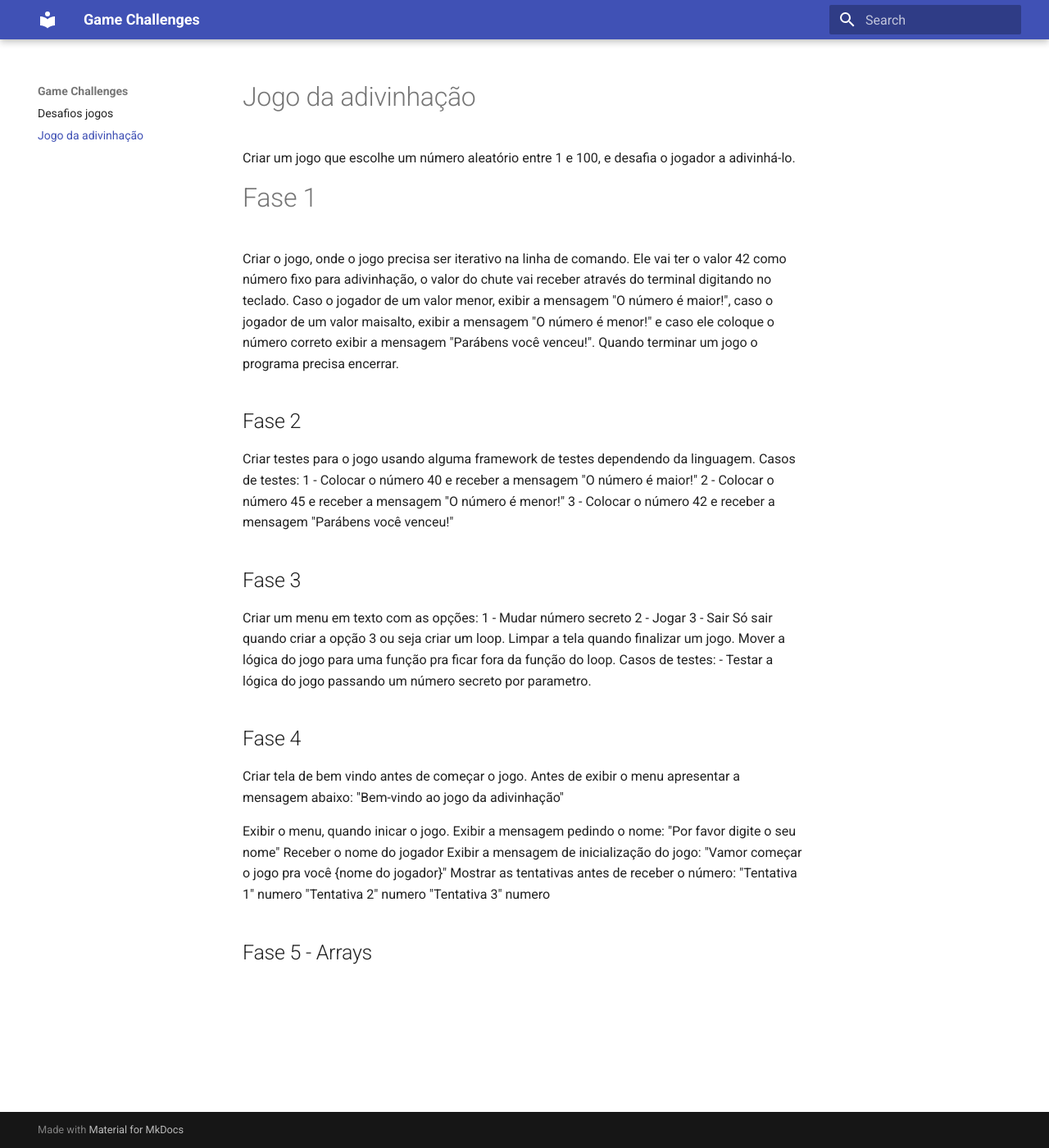
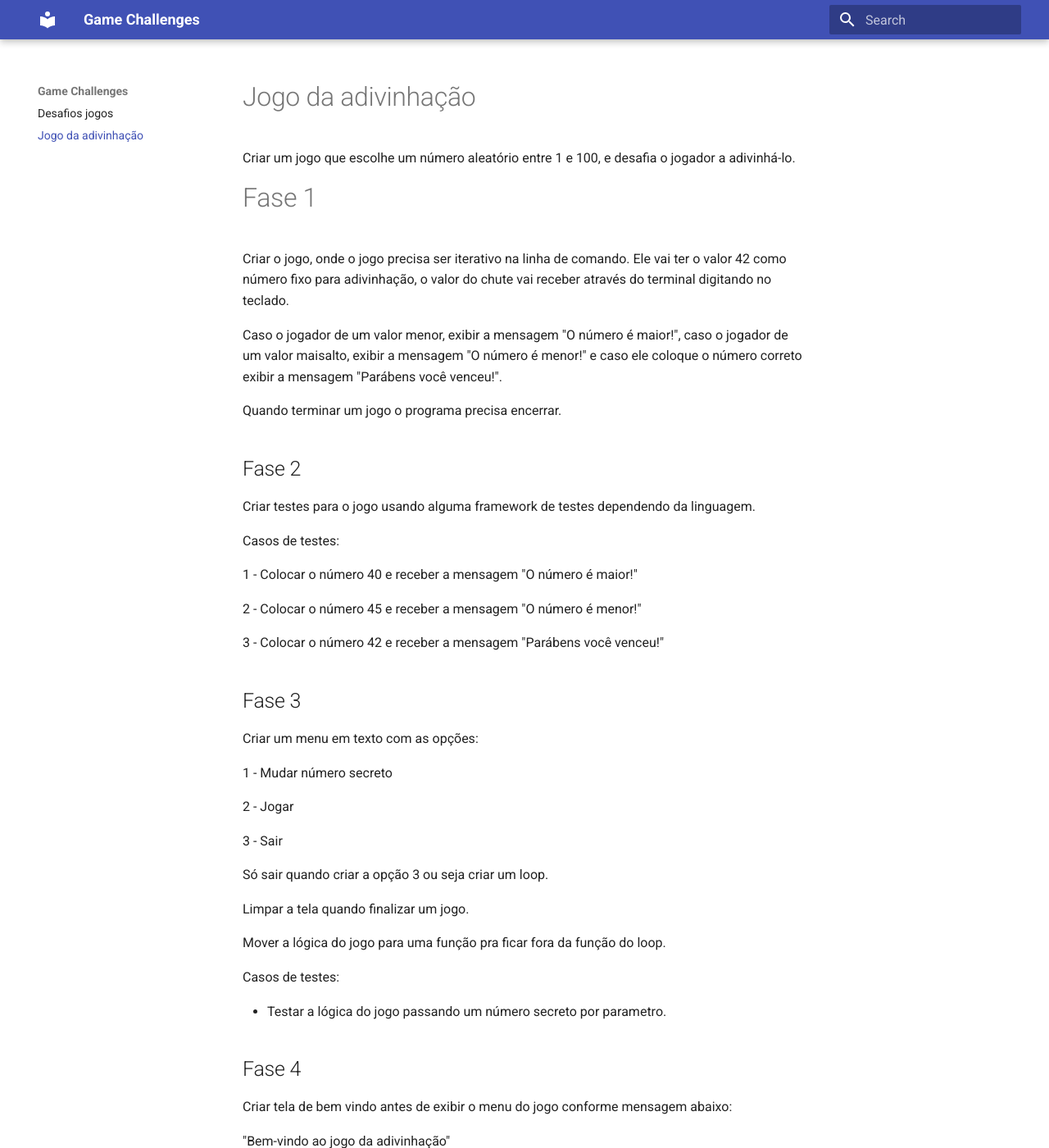
Before and after one commit to jonatasoli/new-code-challenges, an MkDocs documentation site: the page built from docs/divination-game.md, in a window 1280 px wide and 1400 px high. Shown: the whole window at 82% size. Built offline with MkDocs 1.6.1 and Material for MkDocs 9.7.7, drawn with Linux system fonts in a browser that asks for light colours; some of the changed text lies outside the part shown.

Commit message:
fix introduces

```diff
--- a/docs/divination-game.md
+++ b/docs/divination-game.md
@@ -5,45 +5,66 @@
 
 Criar o jogo, onde o jogo precisa ser iterativo na linha de comando.
 Ele vai ter o valor 42 como número fixo para adivinhação, o valor do chute vai receber através do terminal digitando no teclado.
+
 Caso o jogador de um valor menor, exibir a mensagem "O número é maior!", caso o jogador de um valor maisalto, exibir a mensagem "O número é menor!" e caso ele coloque o número correto exibir a mensagem "Parábens você venceu!".
+
 Quando terminar um jogo o programa precisa encerrar.
 
 
 ## Fase 2
 Criar testes para o jogo usando alguma framework de testes dependendo da linguagem.
+
 Casos de testes:
+
 1 - Colocar o número 40 e receber a mensagem "O número é maior!"
+
 2 - Colocar o número 45 e receber a mensagem "O número é menor!"
+
 3 - Colocar o número 42 e receber a mensagem "Parábens você venceu!"
+
 
 ## Fase 3
 Criar um menu em texto com as opções:
+
 1 - Mudar número secreto
+
 2 - Jogar
+
 3 - Sair
+
 Só sair quando criar a opção 3 ou seja criar um loop.
+
 Limpar a tela quando finalizar um jogo.
+
 Mover a lógica do jogo para uma função pra ficar fora da função do loop.
+
 Casos de testes:
+
 - Testar a lógica do jogo passando um número secreto por parametro.
 
 ## Fase 4
-Criar tela de bem vindo antes de começar o jogo.
-Antes de exibir o menu apresentar a mensagem abaixo:
+Criar tela de bem vindo antes de exibir o menu do jogo conforme mensagem abaixo:
+
 "Bem-vindo	ao	jogo	da	adivinhação"
 
-Exibir o menu, quando inicar o jogo.
-Exibir a mensagem pedindo o nome:
+
+Quando iniciar um jogo pedir o nome conforme a mensagem abaixo:
+
 "Por favor digite o seu nome"
 Receber o nome do jogador
+
+
 Exibir a mensagem de inicialização do jogo:
+
 "Vamor começar o jogo pra você {nome do jogador}"
-Mostrar as tentativas antes de receber o número:
+
+
+Para cada tentativa exibir uma mensagem com o numero da tentativa.
+
 "Tentativa 1"
-numero
+
 "Tentativa 2"
-numero
+
 "Tentativa 3"
-numero
 
 ## Fase 5 - Arrays
```
